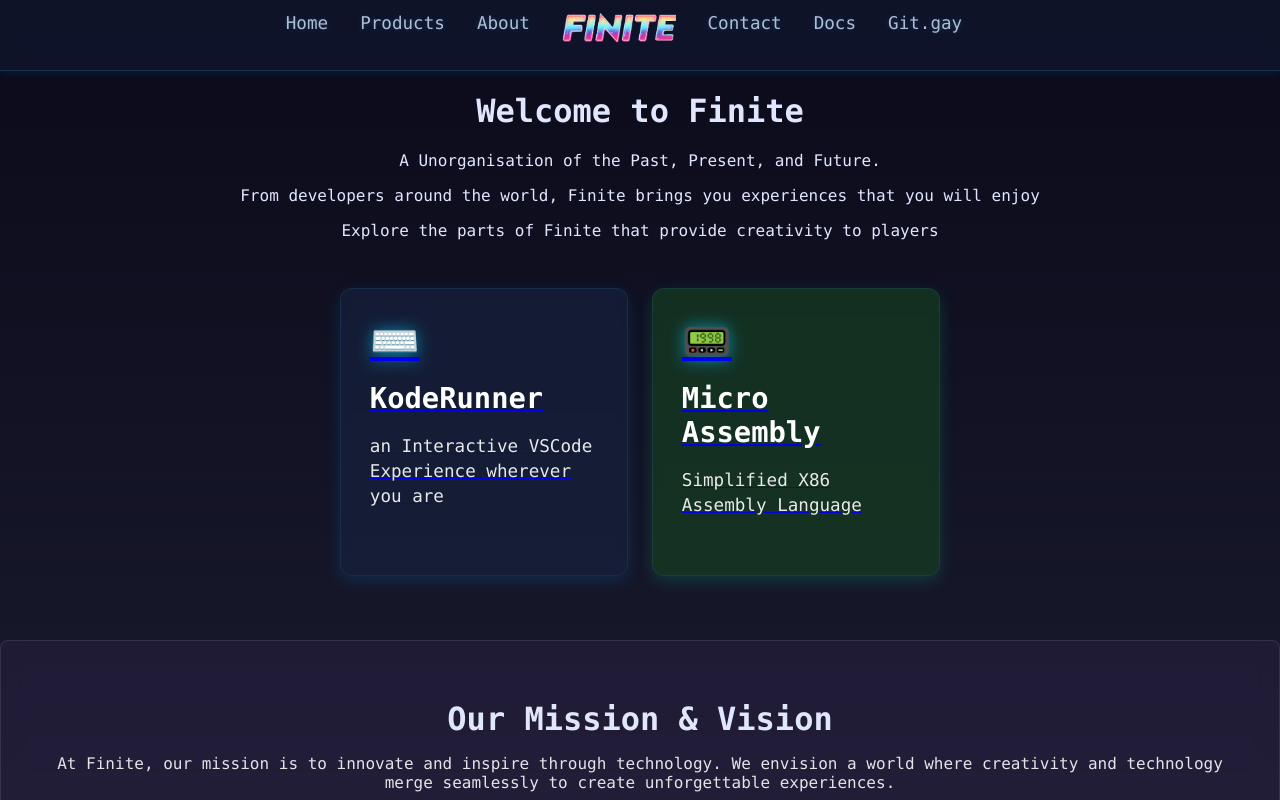
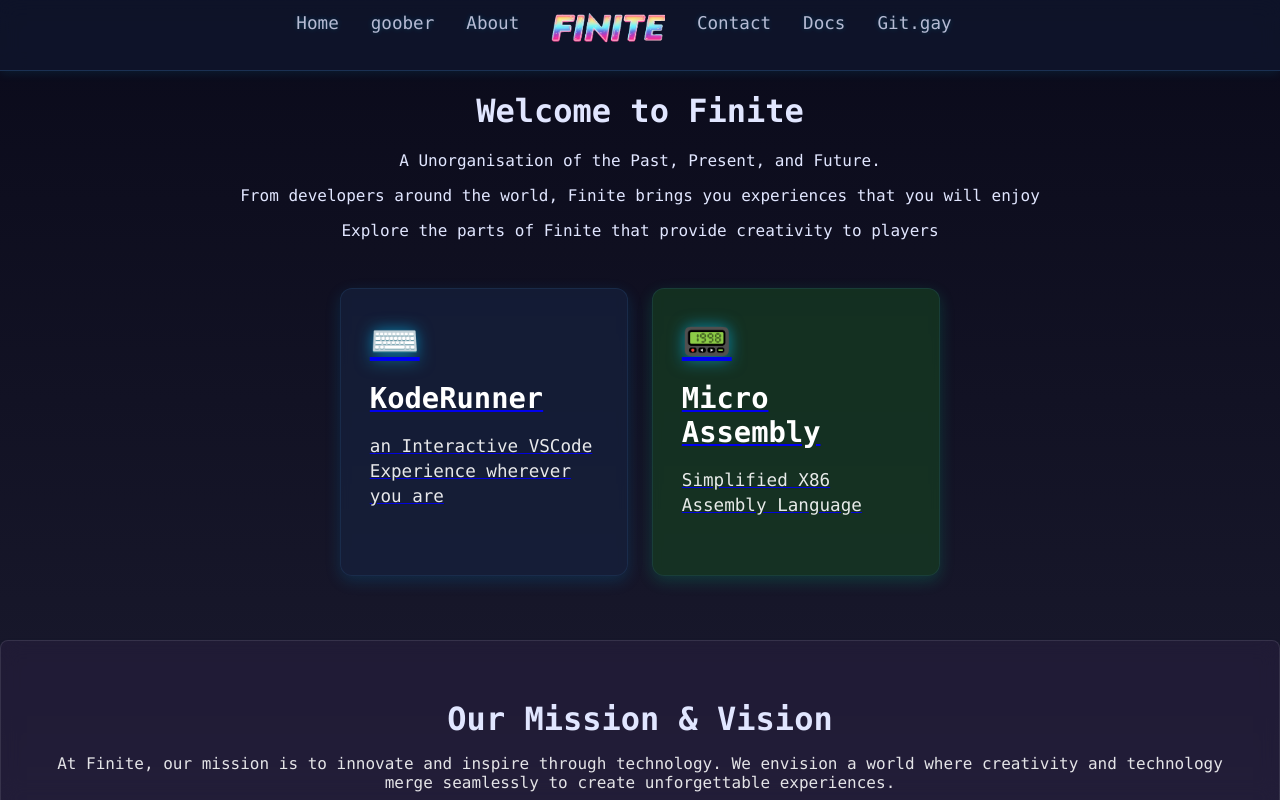
Before and after one commit to charlie-sans/finite.vercel.app, a React (Create React App) app: page / in a window 1280 px wide. Built offline with nearby package versions, Linux system fonts and the light colour scheme; no server answers.

Commit message:
Update navigation link in App.js: change "Products" link to "goober"

```diff
--- a/src/App.js
+++ b/src/App.js
@@ -42,7 +42,7 @@ function App() {
                         </button>
                         <div className={`nav-menu ${isMenuOpen ? 'active' : ''}`}>
                             <Link to="/" className="nav-item">Home</Link>
-                            <Link to="/products" className="nav-item">Products</Link>
+                            <Link to="/" className="nav-item">goober</Link>
                             <Link to="/about" className="nav-item">About</Link>
                             <Link to="/">
                                 <img src="/logo.png" alt="Finite" className="logo" />
--- a/src/pages/masm/masm.jsx
+++ b/src/pages/masm/masm.jsx
@@ -113,7 +113,7 @@ hlt`;
             <p className="tagline">Navigating the cosmos of computation</p>
             <div className="hero-buttons">
               <a href="#get-started" className="primary-btn">Documentation</a>
-              <a href="https://git.gay/finite/MicroASM" className="secondary-btn">View Source</a>
+              <a href="https://git.carsoncoder.com/finite/Micro-Assembly" className="secondary-btn">View Source</a>
             </div>
           </div>
         </AnimatedElement>
```
